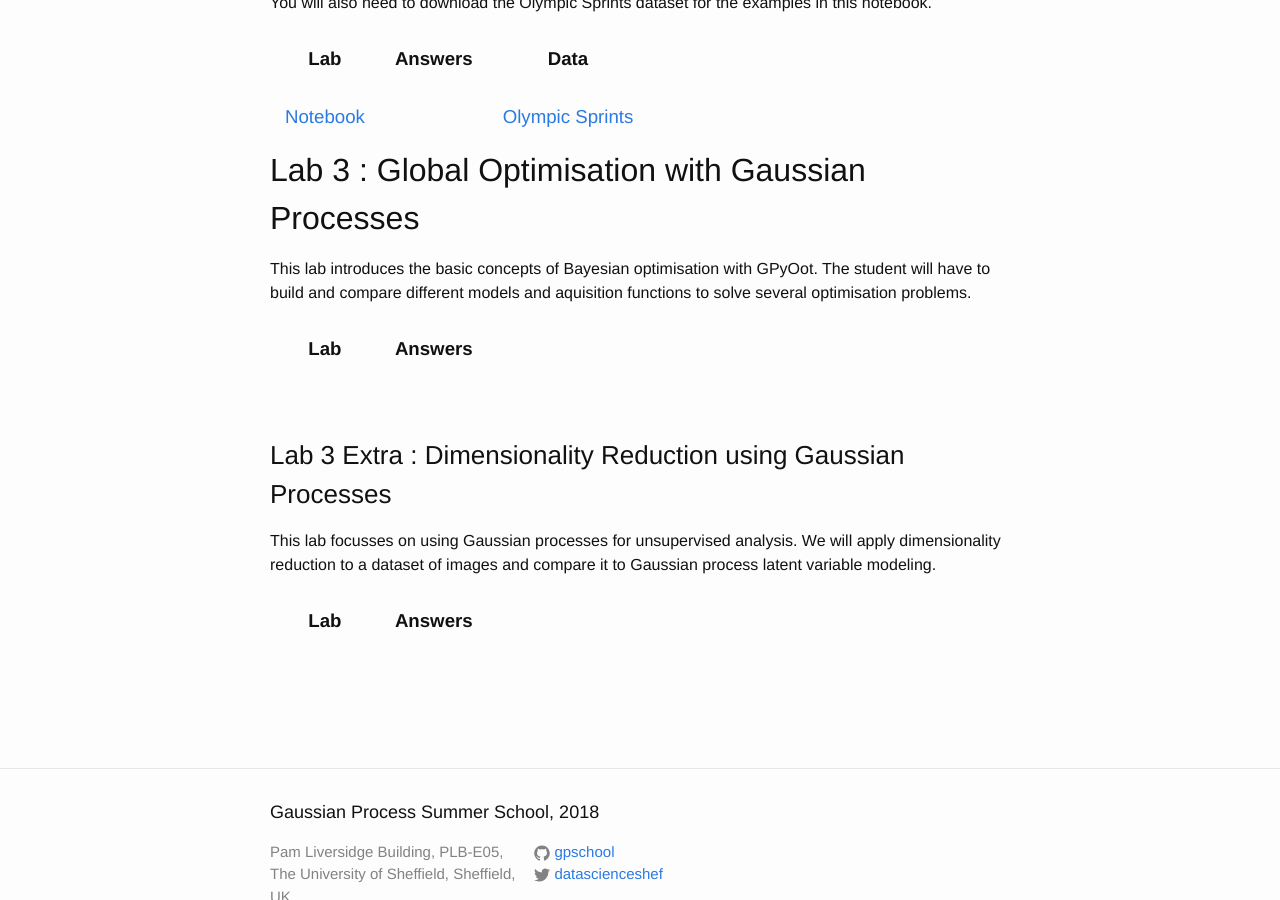
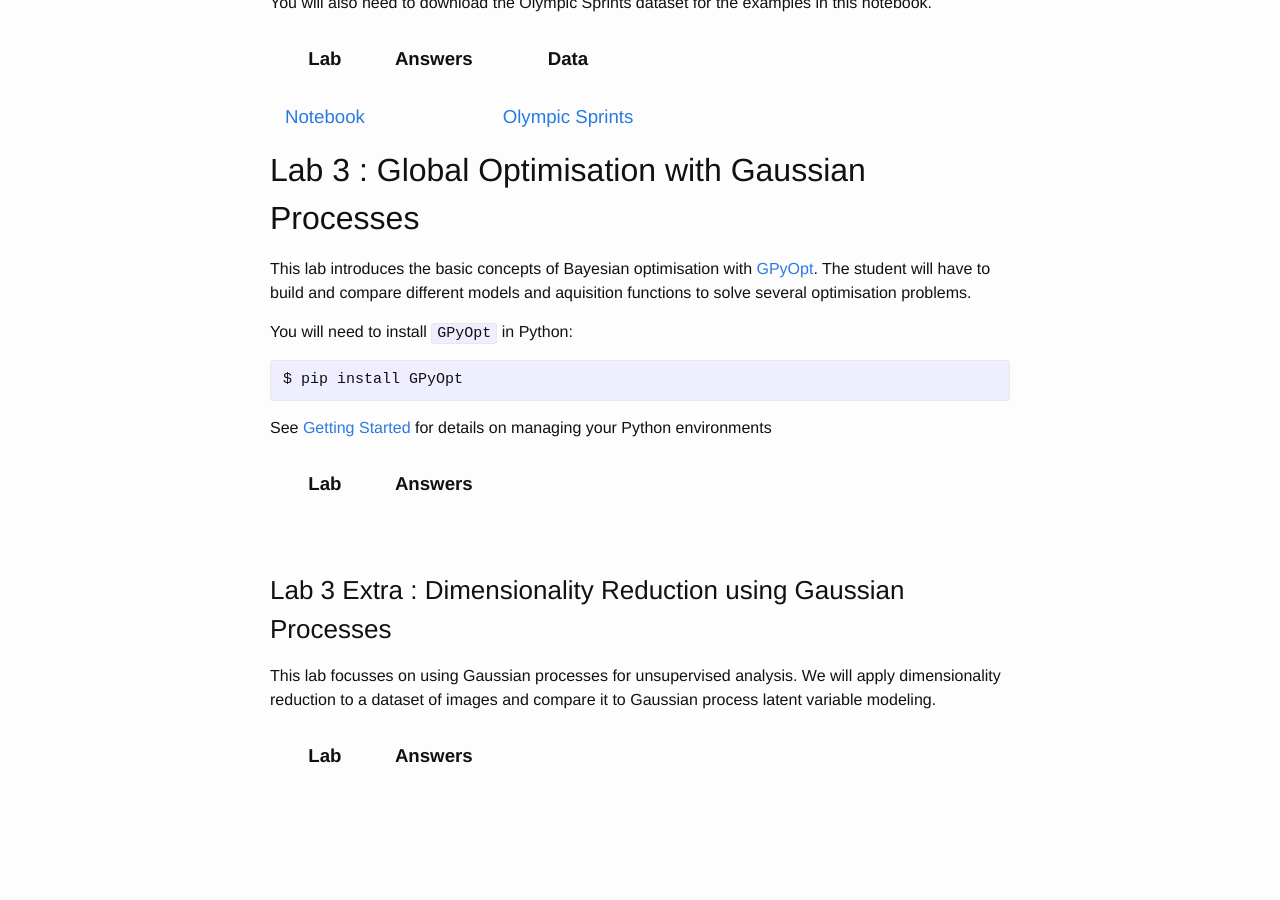
Before and after one commit to gpschool/gpss18, a Jekyll site: the page built from labs.html, in a window 1280 px wide and 900 px high, scrolled down 1718 px. Built offline with Jekyll 4.4.1, drawn with Linux system fonts in a browser that asks for light colours.

Commit message:
fix typo, add GPyOpt installation info

```diff
--- a/_layouts/labs.html
+++ b/_layouts/labs.html
@@ -103,7 +103,12 @@ layout: page
 
 <h2 id="Lab-3-:-Bayesian-Optimisation">Lab 3 : Global Optimisation with Gaussian Processes</h2>
 
-<p>This lab introduces the basic concepts of Bayesian optimisation with GPyOot. The student will have to build and compare different models and aquisition functions to solve several optimisation problems.</p>
+<p>This lab introduces the basic concepts of Bayesian optimisation with <a href="https://github.com/SheffieldML/GPyOpt" target="_blank">GPyOpt</a>. The student will have to build and compare different models and aquisition functions to solve several optimisation problems.</p>
+
+<p>You will need to install <code>GPyOpt</code> in Python:</p>
+<pre><code>$ pip install GPyOpt</code></pre>
+
+<p>See <a href="./getting_started">Getting Started</a> for details on managing your Python environments</p>
 
 <table class="notebook_links">
     <thead><tr>
```
